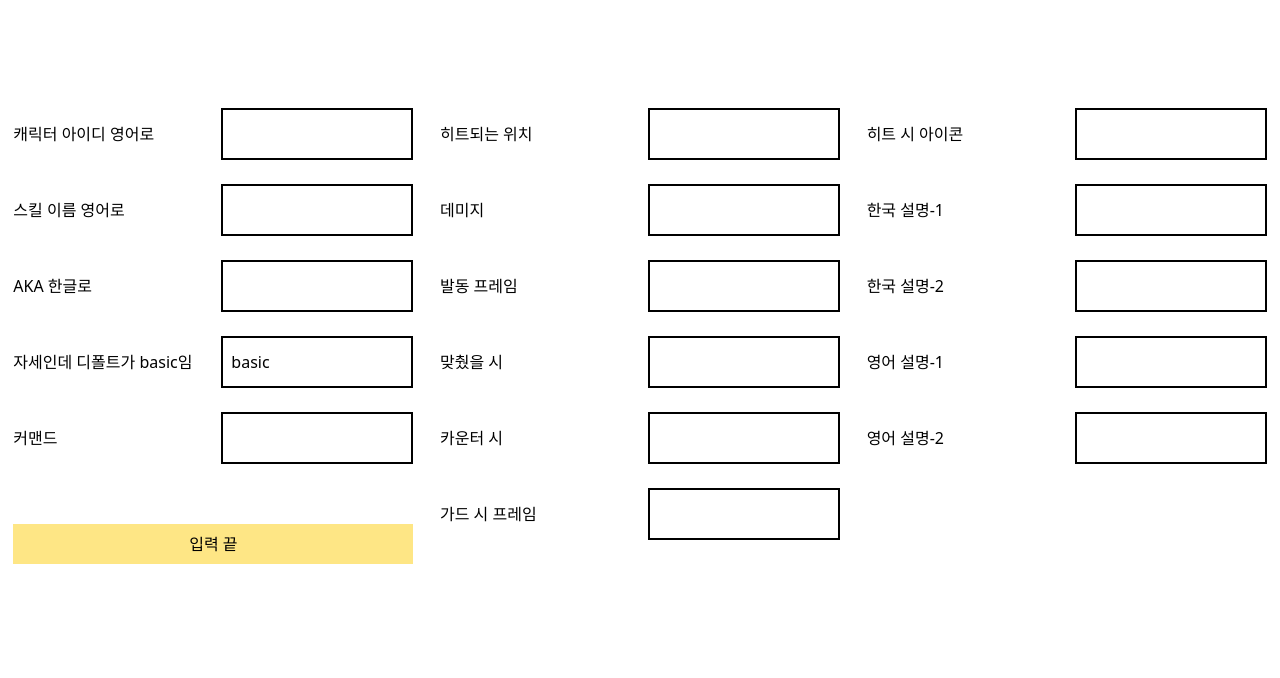
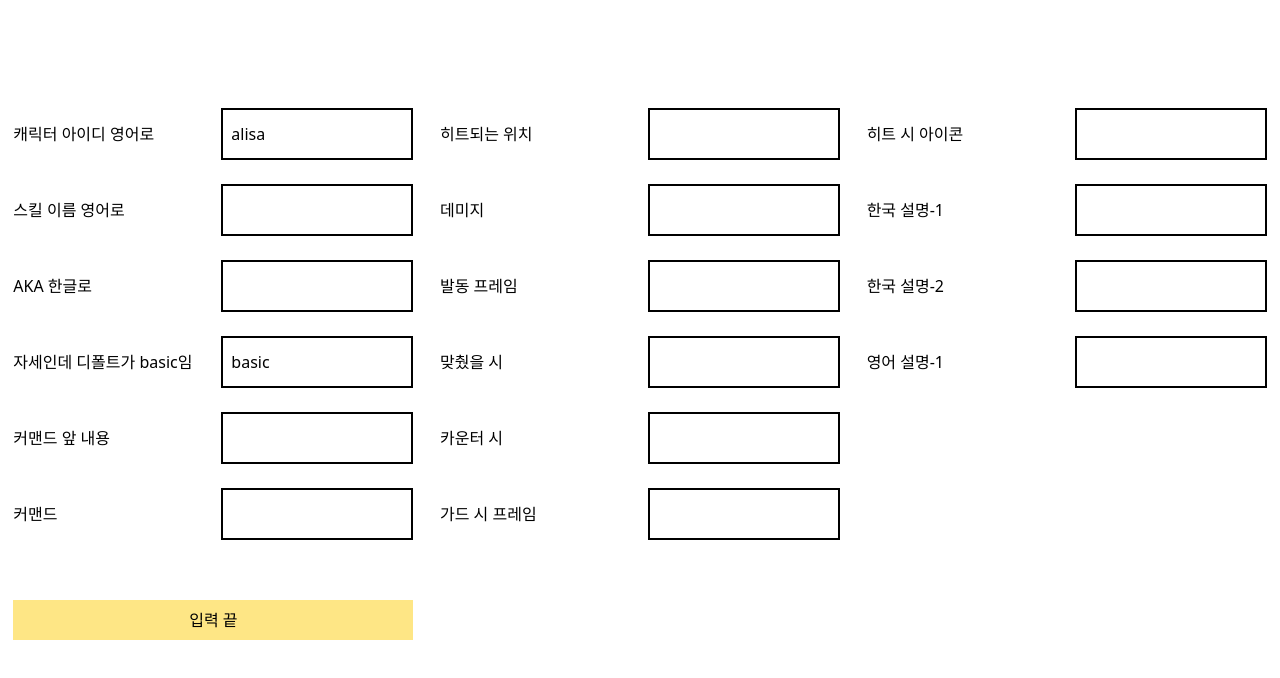
Before and after one commit to DoggySummer/very-beginning, a Next.js app: page / in a window 1280 px wide. Shown: the top 678 px of the page. Built offline with nearby package versions, Linux system fonts and the light colour scheme.

Commit message:
일단저장2

```diff
--- a/app/page.tsx
+++ b/app/page.tsx
@@ -6,7 +6,7 @@ import { characterList } from '@/constant/character'
 export default function Home() {
   //usestate의 미친듯한 길이...
   const [form, setForm] = useState({})
-  const [character_name, setCharacter_name] = useState('')
+  const [character_name, setCharacter_name] = useState('alisa')
   const [skill_name, setSkill_name] = useState('')
   const [aka_kor, setAka_kor] = useState('')
   const [posture, setPosture] = useState('basic')
@@ -88,6 +88,16 @@ export default function Home() {
             className='py-3 border-2 pl-2 w-48 block'
             value={posture}
             onChange={(e) => setPosture(e.target.value)}
+          />
+        </div>
+        <div className='flex flex-row items-center gap-4 my-3  justify-between'>
+          <div className=''>커맨드 앞 내용</div>
+          <input
+            type='text'
+            name='command'
+            className='py-3 border-2 pl-2 w-48 block'
+            value={command.join('')}
+            onChange={(e) => makeCommand(e.target.value)}
           />
         </div>
         <div className='flex flex-row items-center gap-4 my-3  justify-between'>
@@ -207,16 +217,6 @@ export default function Home() {
             onChange={(e) => setDescription_1_eng(e.target.value)}
           />
         </div>
-        <div className='flex flex-row items-center gap-4 my-3  justify-between'>
-          <div className=''>영어 설명-2</div>
-          <input
-            type='text'
-            name='description_2_eng'
-            className='py-3 border-2 pl-2 w-48 block'
-            value={description_2_eng}
-            onChange={(e) => setDescription_2_eng(e.target.value)}
-          />
-        </div>
       </div>
     </div>
   )
```
